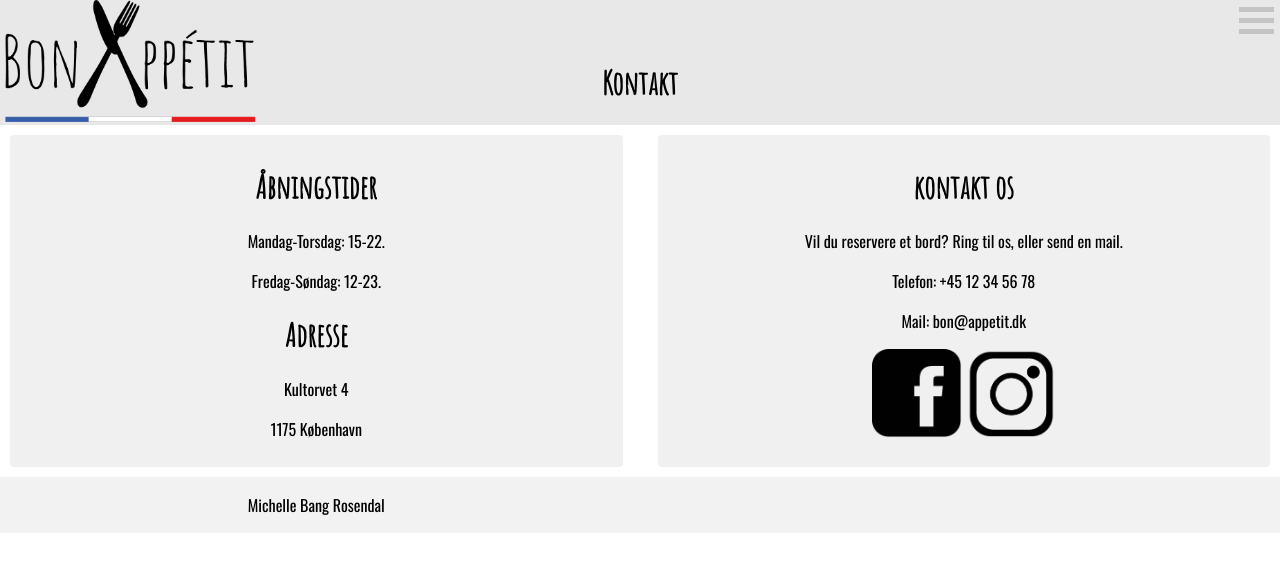
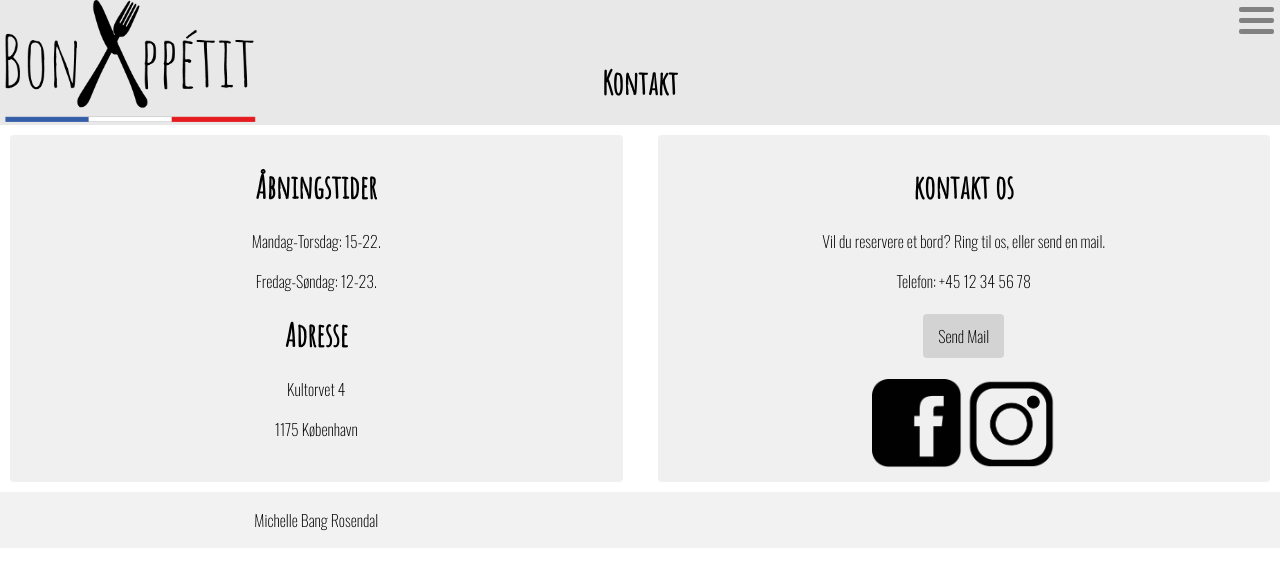
Before and after one commit to mich387i/bonappetit, a plain HTML site: page kontakt.html in a window 1280 px wide. Drawn offline with nearby package versions, Linux system fonts and the light colour scheme.

Commit message:
så er vi ved at være der

```diff
--- a/kontakt.html
+++ b/kontakt.html
@@ -8,7 +8,8 @@
     <title>Bon Appétit</title>
     <link rel="stylesheet" href="style.css">
     <!--    link til fonte-->
-    <link href="https://fonts.googleapis.com/css?family=Amatic+SC|Oswald" rel="stylesheet">
+    <link href="https://fonts.googleapis.com/css?family=Amatic+SC|Oswald:200" rel="stylesheet">
+
 </head>
 
 <body>
@@ -56,7 +57,9 @@
             <h1>kontakt os</h1>
             <p>Vil du reservere et bord? Ring til os, eller send en mail.</p>
             <p>Telefon: +45 12 34 56 78</p>
-            <p>Mail: bon@appetit.dk</p>
+            <p>
+                <a href="mailto:someone@eksempel.dk">Send Mail</a>
+            </p>
             <a href="https://www.facebook.com/?sk=nf"><img src="imgs/facebook.png" alt="facebook logo"></a>
             <a href="https://www.instagram.com/?hl=da"><img src="imgs/instagram.png" alt="instagram logo"></a>
 
@@ -72,7 +75,7 @@
         //        Burger menu starter
         function onLoad() {
 
-            {
+
 
             function toggleMenu() {
                 //Funktionerne som gør at stregerne bliver til et kryds og at siden folder sig ud og menu punkterne kommer frem
@@ -88,7 +91,6 @@
         document.addEventListener("DOMContentLoaded", function(event) {
             onLoad();
         });
-
     </script>
 </body>
 
--- a/style.css
+++ b/style.css
@@ -97,9 +97,9 @@ li a {
 
 }
 
-a:hover {
+li a:hover {
     background-color: lightgray;
-    padding: 15px;
+    padding: 10px;
     border-radius: 5px;
 }
 
@@ -108,9 +108,10 @@ a:hover {
 .bar3 {
     width: 35px;
     height: 5px;
-    background-color: #c4c4c4;
+    background-color: #818181;
     margin: 6px 0;
     transition: 0.4s;
+    border-radius: 2px;
 
 
 }
@@ -177,7 +178,7 @@ main img {
     display: grid;
     grid-template-columns: repeat(2, 1fr);
     grid-column-gap: 15px;
-    margin-top: 50vw;
+    margin-top: 44vw;
     text-align: center;
 
 
@@ -288,7 +289,7 @@ article {
 
 }
 
-button:hover {
+.nav button:hover {
     background-color: #f2f2f2;
 }
 
@@ -346,6 +347,28 @@ header .logo img {
     width: 7vw;
 }
 
+.content2 a {
+    text-decoration: none;
+    color: black;
+}
+
+.content2 p a {
+    background-color: lightgray;
+    background-color: lightgray;
+    border: none;
+    border-radius: 4px;
+    display: inline-block;
+    margin: 5px;
+    padding: 10px 15px;
+    color: black;
+    text-align: center;
+    cursor: pointer;
+    font-size: 1em;
+}
+
+.content2 p a:hover {
+    background-color: #f2f2f2;
+}
 
 /*KONTAKT slut */
 
@@ -360,7 +383,7 @@ h2 {
 }
 
 p {
-    font-family: 'Oswald', extralight;
+    font-family: 'Oswald', 'extra-light', sans-serif;
 }
 
 /* FOOTER start */
```
Also changed, not shown: index.html (+6 -5 lines), menu.html (+1 -1 lines), 1 other file. Lines whose indentation alone changed are shown as unchanged.
